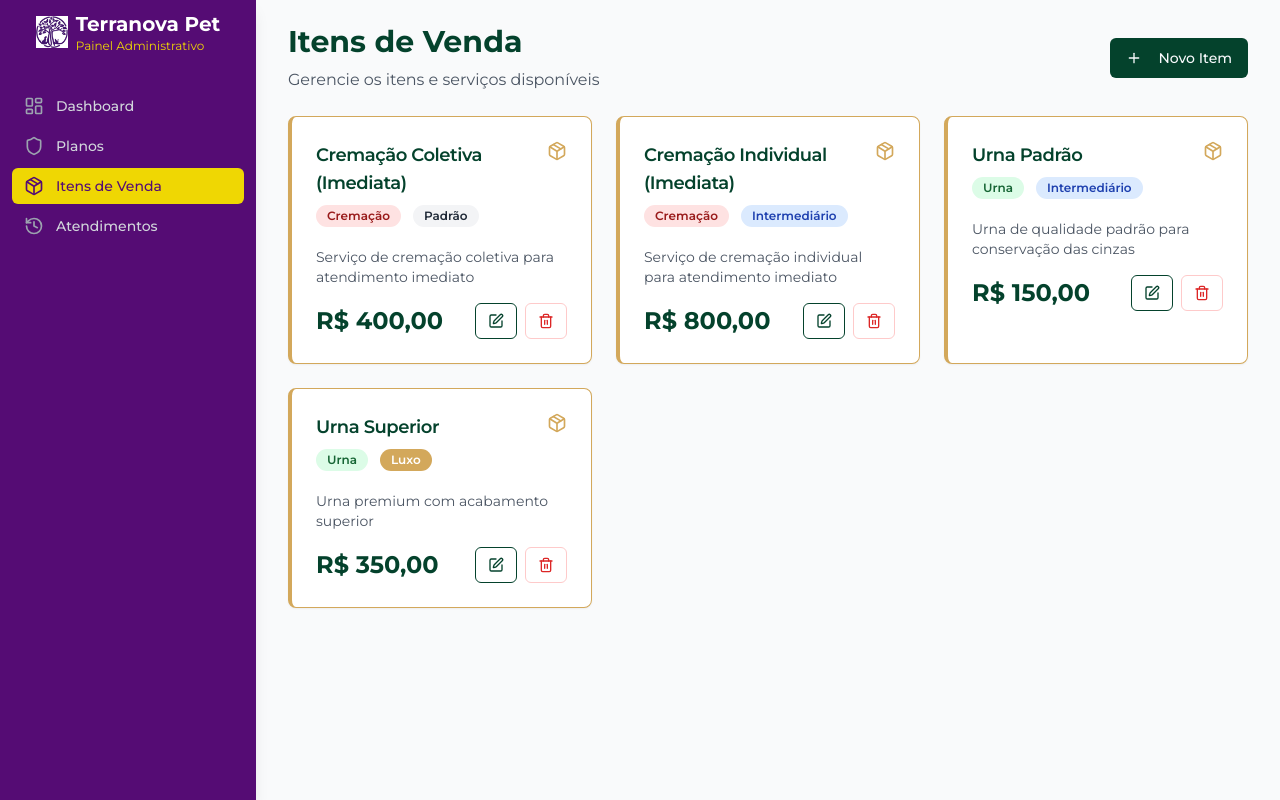
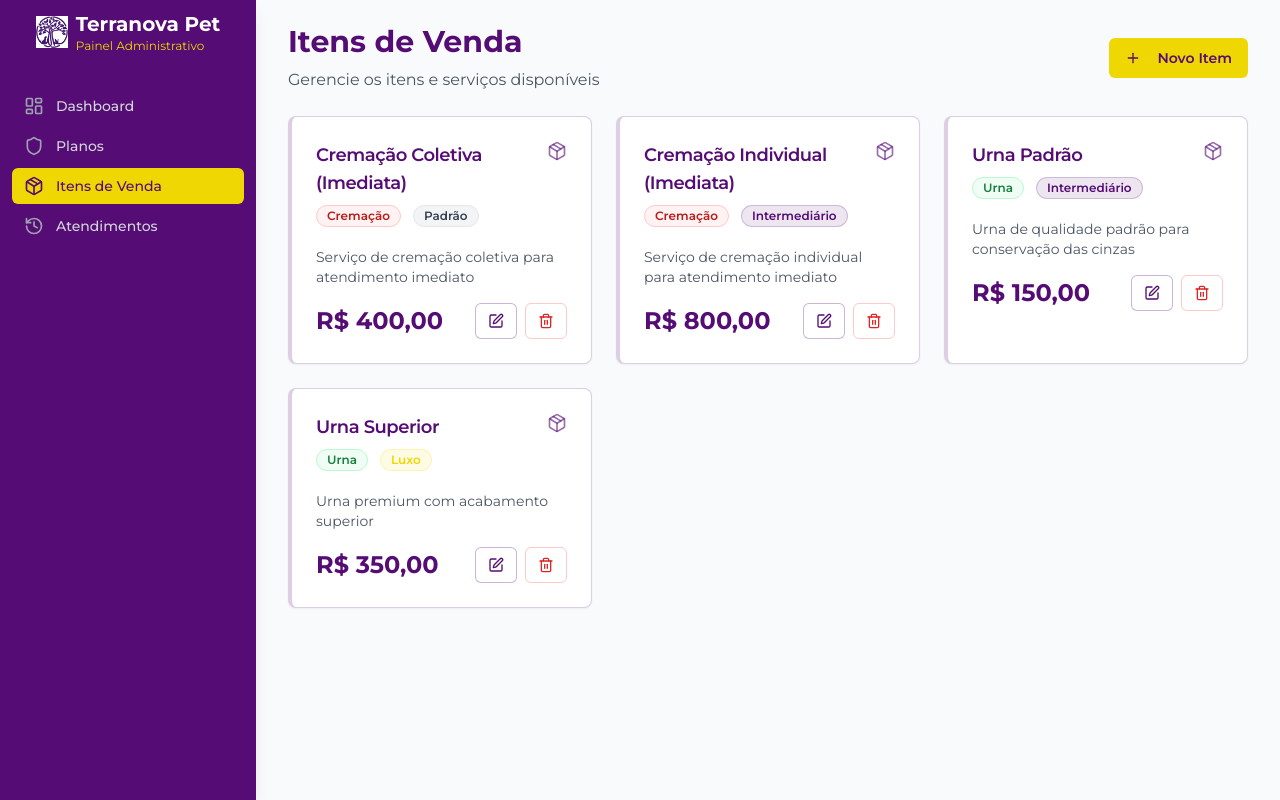
Before and after one commit to Galvier/pet-memorial-compass, a React (Vite) app: page /itens in a window 1280 px wide. Built offline with nearby package versions, Linux system fonts and the light colour scheme.

Commit message:
Refactor: Improve card color scheme
Adjusted the card color scheme to better align with the primary and secondary colors defined in the design system. This includes updating the background and text colors of cards and badges to improve visual consistency and readability.

```diff
--- a/src/components/AtendimentosList.tsx
+++ b/src/components/AtendimentosList.tsx
@@ -28,20 +28,14 @@ export const AtendimentosList: React.FC = () => {
   }, []);
 
   const getStatusBadge = (status: string) => {
-    const variants = {
-      'Em andamento': 'default',
-      'Sugestão enviada': 'secondary',
-      'Finalizado': 'outline'
-    } as const;
-
     const colors = {
-      'Em andamento': 'bg-yellow-100 text-yellow-800',
-      'Sugestão enviada': 'bg-blue-100 text-blue-800',
-      'Finalizado': 'bg-green-100 text-green-800'
+      'Em andamento': 'bg-yellow-primary/10 text-yellow-primary border-yellow-primary/20',
+      'Sugestão enviada': 'bg-purple-primary/10 text-purple-primary border-purple-primary/20',
+      'Finalizado': 'bg-green-50 text-green-700 border-green-200'
     } as const;
 
     return (
-      <Badge className={colors[status as keyof typeof colors] || 'bg-gray-100 text-gray-800'}>
+      <Badge className={colors[status as keyof typeof colors] || 'bg-gray-100 text-gray-700 border-gray-200'}>
         {status}
       </Badge>
     );
@@ -77,20 +71,20 @@ export const AtendimentosList: React.FC = () => {
   return (
     <div className="space-y-6">
       <div>
-        <h1 className="text-3xl font-bold text-gray-900 mb-2">Atendimentos</h1>
+        <h1 className="text-3xl font-bold text-purple-primary mb-2">Atendimentos</h1>
         <p className="text-gray-600">Histórico completo de atendimentos realizados</p>
       </div>
 
       <div className="space-y-4">
         {atendimentos.map((atendimento) => (
-          <Card key={atendimento.atendimento_id} className="hover:shadow-md transition-shadow">
+          <Card key={atendimento.atendimento_id} className="hover:shadow-md transition-shadow border-l-4 border-purple-primary/20 bg-white">
             <CardContent className="p-6">
               <div className="flex items-center justify-between">
                 <div className="flex-1">
                   <div className="flex items-center space-x-4 mb-3">
                     <div className="flex items-center space-x-2">
-                      <User className="w-4 h-4 text-gray-500" />
-                      <span className="font-semibold text-gray-900">
+                      <User className="w-4 h-4 text-purple-primary/60" />
+                      <span className="font-semibold text-purple-primary">
                         {atendimento.tutor?.nome_tutor}
                       </span>
                     </div>
@@ -117,7 +111,11 @@ export const AtendimentosList: React.FC = () => {
 
                 <div className="ml-4">
                   <Link to={`/atendimentos/${atendimento.atendimento_id}`}>
-                    <Button variant="outline" size="sm">
+                    <Button
+                      variant="outline"
+                      size="sm"
+                      className="border-purple-primary/30 text-purple-primary hover:bg-purple-primary hover:text-white"
+                    >
                       <Eye className="w-4 h-4 mr-2" />
                       Ver Detalhes
                     </Button>
--- a/src/components/ItensDeVendaList.tsx
+++ b/src/components/ItensDeVendaList.tsx
@@ -73,13 +73,13 @@ export const ItensDeVendaList: React.FC = () => {
 
   const getPerfilBadge = (perfil: string) => {
     const variants = {
-      'Padrão': 'bg-gray-100 text-gray-800',
-      'Intermediário': 'bg-blue-100 text-blue-800',
-      'Luxo': 'bg-[#d3a85b] text-white'
+      'Padrão': 'bg-gray-100 text-gray-700 border-gray-200',
+      'Intermediário': 'bg-purple-primary/10 text-purple-primary border-purple-primary/20',
+      'Luxo': 'bg-yellow-primary/10 text-yellow-primary border-yellow-primary/20'
     } as const;
 
     return (
-      <Badge className={variants[perfil as keyof typeof variants] || 'bg-gray-100 text-gray-800'}>
+      <Badge className={variants[perfil as keyof typeof variants] || 'bg-gray-100 text-gray-700 border-gray-200'}>
         {perfil}
       </Badge>
     );
@@ -87,14 +87,14 @@ export const ItensDeVendaList: React.FC = () => {
 
   const getCategoryBadge = (categoria: string) => {
     const variants = {
-      'Cremação': 'bg-red-100 text-red-800',
-      'Urna': 'bg-green-100 text-green-800',
-      'Acessório': 'bg-purple-100 text-purple-800',
-      'Cerimônia': 'bg-orange-100 text-orange-800'
+      'Cremação': 'bg-red-50 text-red-700 border-red-200',
+      'Urna': 'bg-green-50 text-green-700 border-green-200',
+      'Acessório': 'bg-purple-primary/5 text-purple-primary border-purple-primary/10',
+      'Cerimônia': 'bg-orange-50 text-orange-700 border-orange-200'
     } as const;
 
     return (
-      <Badge className={variants[categoria as keyof typeof variants] || 'bg-gray-100 text-gray-800'}>
+      <Badge className={variants[categoria as keyof typeof variants] || 'bg-gray-100 text-gray-700 border-gray-200'}>
         {categoria}
       </Badge>
     );
@@ -131,12 +131,12 @@ export const ItensDeVendaList: React.FC = () => {
     <div className="space-y-6">
       <div className="flex justify-between items-center">
         <div>
-          <h1 className="text-3xl font-bold text-[#04422c] mb-2">Itens de Venda</h1>
+          <h1 className="text-3xl font-bold text-purple-primary mb-2">Itens de Venda</h1>
           <p className="text-gray-600">Gerencie os itens e serviços disponíveis</p>
         </div>
         <Button
           onClick={handleCreate}
-          className="bg-[#04422c] hover:bg-[#04422c]/90"
+          className="bg-yellow-primary hover:bg-yellow-primary/90 text-purple-primary font-semibold"
         >
           <Plus className="w-4 h-4 mr-2" />
           Novo Item
@@ -145,17 +145,17 @@ export const ItensDeVendaList: React.FC = () => {
 
       <div className="grid grid-cols-1 md:grid-cols-2 lg:grid-cols-3 gap-6">
         {itens.map((item) => (
-          <Card key={item.item_id} className="hover:shadow-lg transition-shadow border-l-4 border-[#d3a85b]">
+          <Card key={item.item_id} className="hover:shadow-lg transition-shadow border-l-4 border-purple-primary/20 bg-white">
             <CardHeader className="pb-3">
               <div className="flex items-start justify-between">
                 <div className="flex-1">
-                  <CardTitle className="text-lg mb-2 text-[#04422c]">{item.nome}</CardTitle>
+                  <CardTitle className="text-lg mb-2 text-purple-primary">{item.nome}</CardTitle>
                   <div className="flex items-center space-x-2 mb-2 flex-wrap gap-1">
                     {getCategoryBadge(item.categoria)}
                     {getPerfilBadge(item.perfil_afinidade)}
                   </div>
                 </div>
-                <Package className="w-5 h-5 text-[#d3a85b]" />
+                <Package className="w-5 h-5 text-purple-primary/60" />
               </div>
             </CardHeader>
             <CardContent>
@@ -164,7 +164,7 @@ export const ItensDeVendaList: React.FC = () => {
               </p>
 
               <div className="flex items-center justify-between">
-                <div className="text-2xl font-bold text-[#04422c]">
+                <div className="text-2xl font-bold text-purple-primary">
                   {formatPrice(item.preco)}
                 </div>
                 <div className="flex space-x-2">
@@ -172,7 +172,7 @@ export const ItensDeVendaList: React.FC = () => {
                     variant="outline"
                     size="sm"
                     onClick={() => handleEdit(item)}
-                    className="border-[#04422c] text-[#04422c] hover:bg-[#04422c] hover:text-white"
+                    className="border-purple-primary/30 text-purple-primary hover:bg-purple-primary hover:text-white"
                   >
                     <Edit className="w-4 h-4" />
                   </Button>
@@ -200,7 +200,7 @@ export const ItensDeVendaList: React.FC = () => {
           <p className="text-gray-500 mb-4">
             Comece adicionando seus primeiros itens de venda.
           </p>
-          <Button onClick={handleCreate} className="bg-[#04422c] hover:bg-[#04422c]/90">
+          <Button onClick={handleCreate} className="bg-yellow-primary hover:bg-yellow-primary/90 text-purple-primary font-semibold">
             <Plus className="w-4 h-4 mr-2" />
             Adicionar Item
           </Button>
--- a/src/components/PlanosList.tsx
+++ b/src/components/PlanosList.tsx
@@ -72,9 +72,9 @@ export const PlanosList: React.FC = () => {
   };
 
   const getPlanoBadge = (nome: string) => {
-    if (nome.includes('Bronze')) return <Badge className="bg-amber-600 text-white">Bronze</Badge>;
-    if (nome.includes('Prata')) return <Badge className="bg-gray-400 text-white">Prata</Badge>;
-    if (nome.includes('Ouro')) return <Badge className="bg-yellow-500 text-white">Ouro</Badge>;
+    if (nome.includes('Bronze')) return <Badge className="bg-purple-primary/10 text-purple-primary border-purple-primary/20">Bronze</Badge>;
+    if (nome.includes('Prata')) return <Badge className="bg-gray-100 text-gray-700 border-gray-200">Prata</Badge>;
+    if (nome.includes('Ouro')) return <Badge className="bg-yellow-primary/10 text-yellow-primary border-yellow-primary/20">Ouro</Badge>;
     return <Badge variant="outline">Plano</Badge>;
   };
 
@@ -102,12 +102,12 @@ export const PlanosList: React.FC = () => {
     <div className="space-y-6">
       <div className="flex justify-between items-center">
         <div>
-          <h1 className="text-3xl font-bold text-[#04422c] mb-2">Planos Terranova Pet</h1>
+          <h1 className="text-3xl font-bold text-purple-primary mb-2">Planos Terranova Pet</h1>
           <p className="text-gray-600">Gerencie os planos preventivos disponíveis</p>
         </div>
         <Button
           onClick={handleCreate}
-          className="bg-[#04422c] hover:bg-[#04422c]/90 text-white"
+          className="bg-yellow-primary hover:bg-yellow-primary/90 text-purple-primary font-semibold"
         >
           <Plus className="w-4 h-4 mr-2" />
           Novo Plano
@@ -116,16 +116,16 @@ export const PlanosList: React.FC = () => {
 
       <div className="grid grid-cols-1 md:grid-cols-2 lg:grid-cols-3 gap-6">
         {planos.map((plano) => (
-          <Card key={plano.plano_id} className="hover:shadow-lg transition-shadow border-l-4 border-[#d3a85b]">
+          <Card key={plano.plano_id} className="hover:shadow-lg transition-shadow border-l-4 border-purple-primary/20 bg-white">
             <CardHeader className="pb-3">
               <div className="flex items-start justify-between">
                 <div className="flex-1">
-                  <CardTitle className="text-lg mb-2 text-[#04422c]">{plano.nome_plano}</CardTitle>
+                  <CardTitle className="text-lg mb-2 text-purple-primary">{plano.nome_plano}</CardTitle>
                   <div className="flex items-center space-x-2 mb-2">
                     {getPlanoBadge(plano.nome_plano)}
                   </div>
                 </div>
-                <Shield className="w-5 h-5 text-[#d3a85b]" />
+                <Shield className="w-5 h-5 text-purple-primary/60" />
               </div>
             </CardHeader>
             <CardContent>
@@ -138,7 +138,7 @@ export const PlanosList: React.FC = () => {
                   variant="outline"
                   size="sm"
                   onClick={() => handleEdit(plano)}
-                  className="border-[#04422c] text-[#04422c] hover:bg-[#04422c] hover:text-white"
+                  className="border-purple-primary/30 text-purple-primary hover:bg-purple-primary hover:text-white"
                 >
                   <Edit className="w-4 h-4" />
                 </Button>
@@ -165,7 +165,7 @@ export const PlanosList: React.FC = () => {
           <p className="text-gray-500 mb-4">
             Comece adicionando os planos Bronze, Prata e Ouro.
           </p>
-          <Button onClick={handleCreate} className="bg-[#04422c] hover:bg-[#04422c]/90">
+          <Button onClick={handleCreate} className="bg-yellow-primary hover:bg-yellow-primary/90 text-purple-primary font-semibold">
             <Plus className="w-4 h-4 mr-2" />
             Adicionar Plano
           </Button>
```
